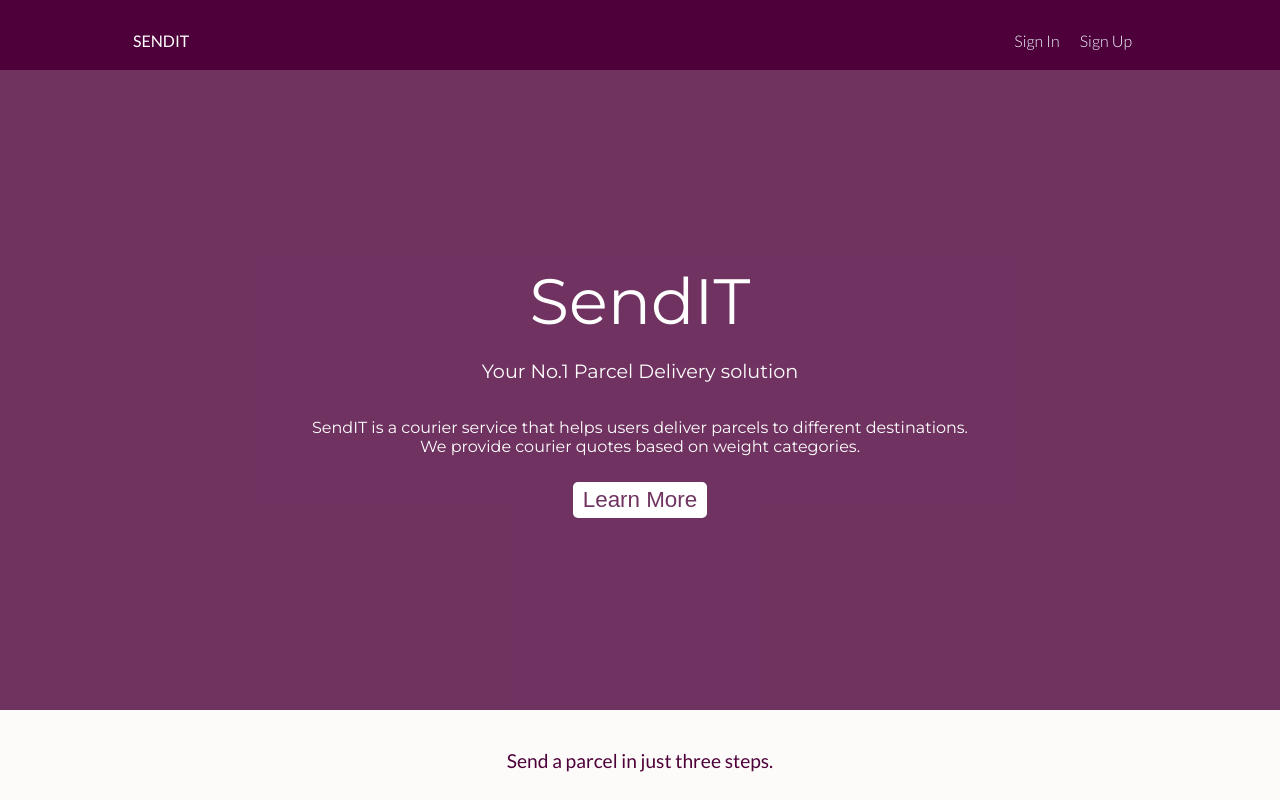
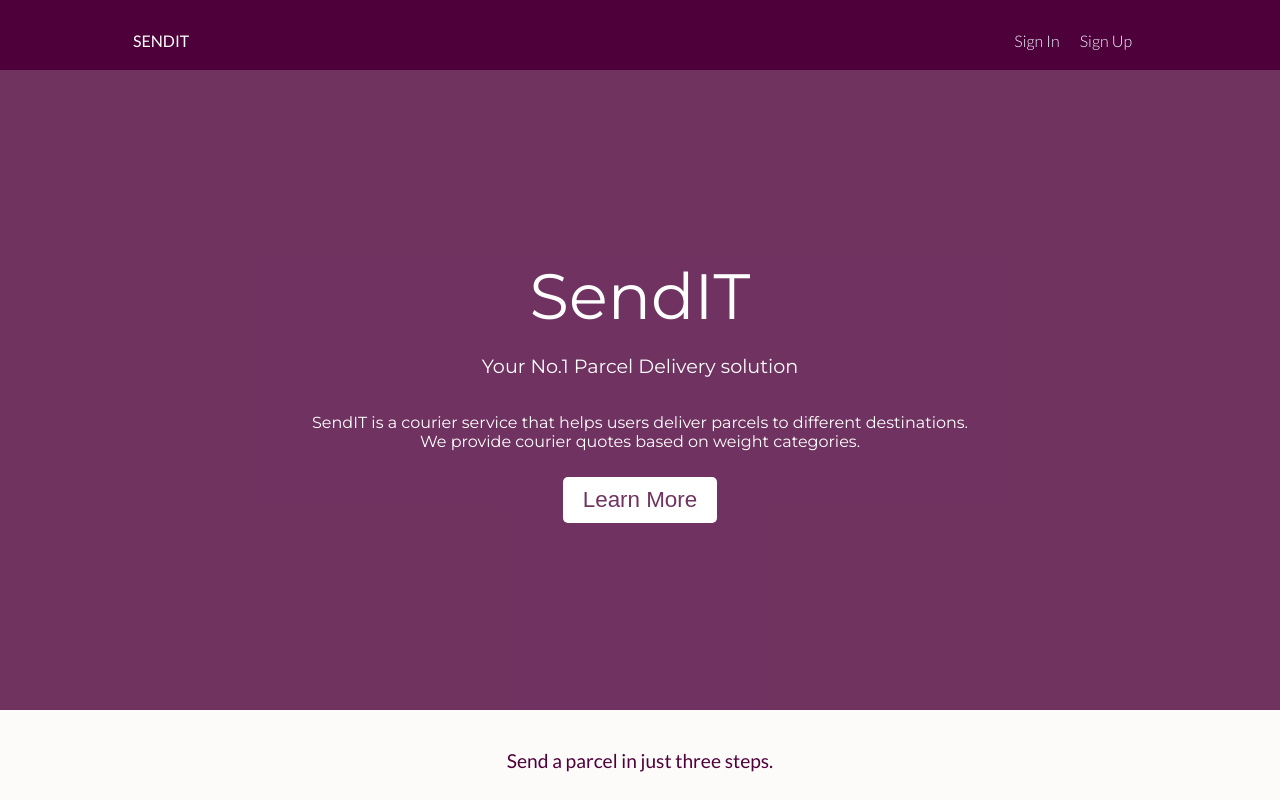
Before and after one commit to oneEyedSunday/sendit-react-frontend, a React (Create React App) app: page / in a window 1280 px wide. Shown: the top 800 px of the page. Built offline with nearby package versions, Linux system fonts and the light colour scheme.

Commit message:
Reapplied padding to links inside buttons

```diff
--- a/public/main.css
+++ b/public/main.css
@@ -345,7 +345,7 @@ section {
 }
 
 .button a {
-  /* padding: 5px 10px; */
+  padding: 5px 10px;
   text-decoration: none;
   display: block;
 }
```
